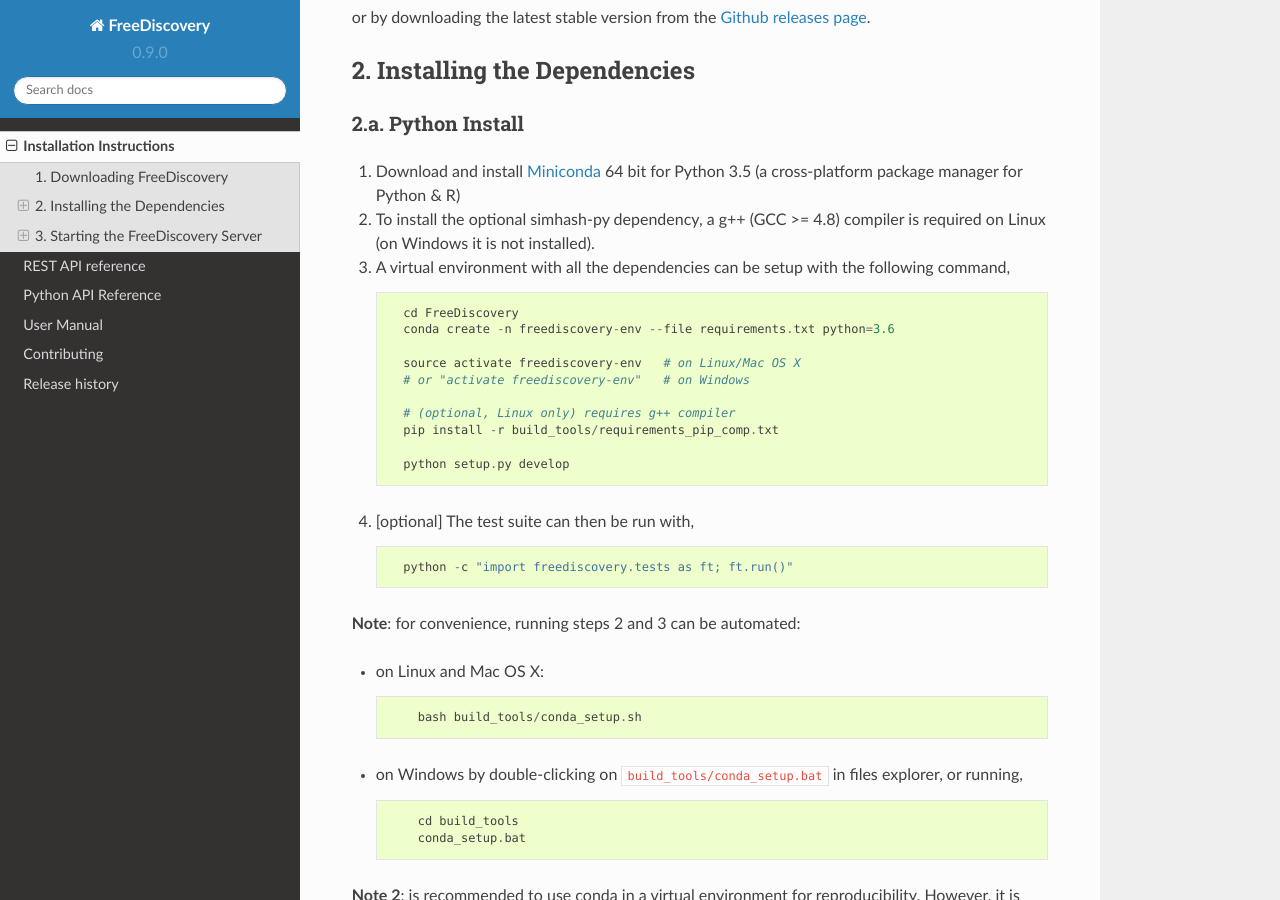
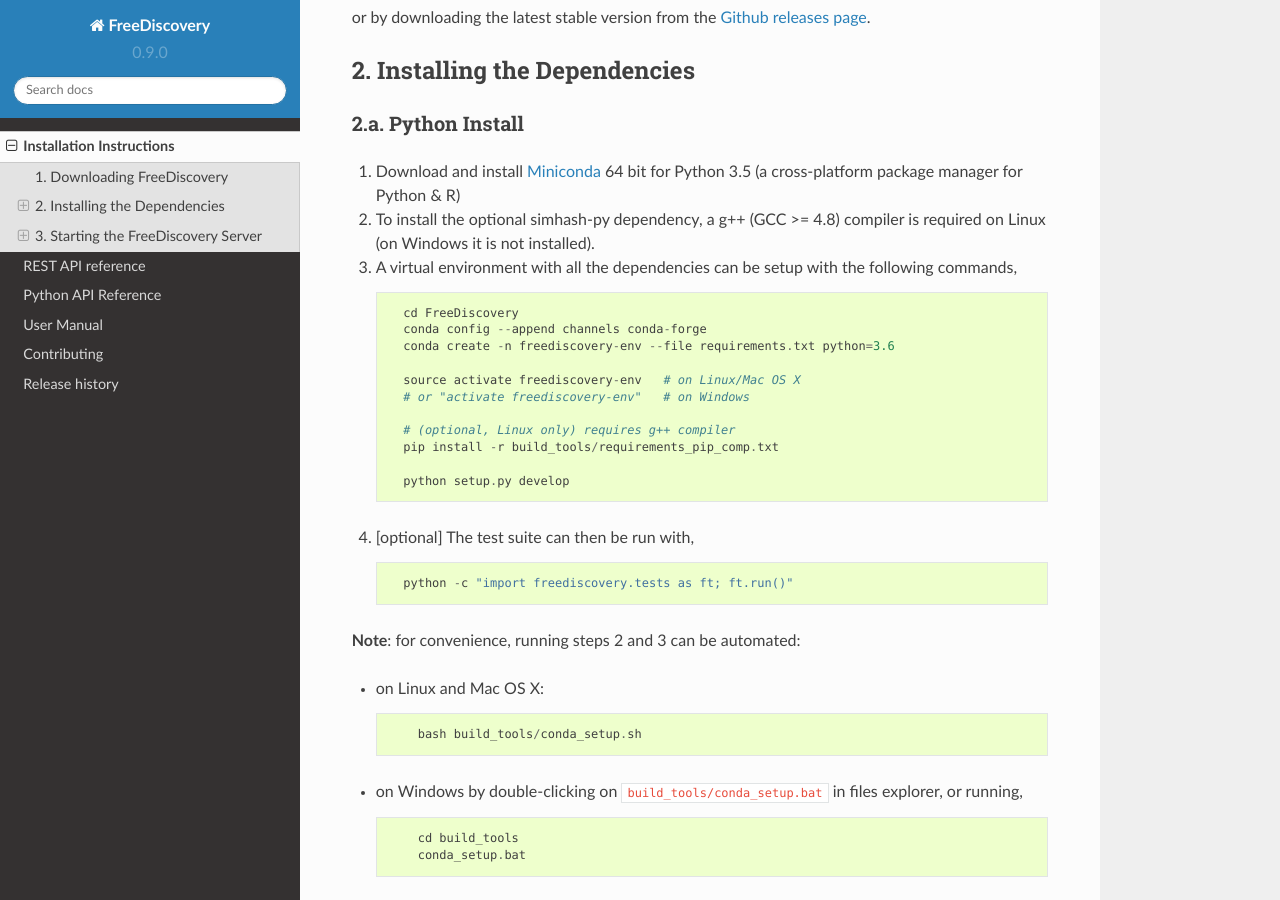
Before and after one commit to FreeDiscovery/FreeDiscovery, a Sphinx documentation site: the page built from doc/installation_instructions.md, in a window 1280 px wide and 900 px high, scrolled down 445 px. Built offline with Sphinx 7.4.7 and the Read the Docs theme 2.0.0, drawn with Linux system fonts in a browser that asks for light colours; pages that are not in the unit, such as notebooks, are missing from menus.

```diff
--- a/doc/installation_instructions.md
+++ b/doc/installation_instructions.md
@@ -22,9 +22,10 @@ or by downloading the latest stable version from the [Github releases page](http
 
  2. To install the optional simhash-py dependency, a g++ (GCC >= 4.8) compiler is required on Linux (on Windows it is not installed).
 
- 3. A virtual environment with all the dependencies can be setup with the following command,
+ 3. A virtual environment with all the dependencies can be setup with the following commands,
 
           cd FreeDiscovery
+          conda config --append channels conda-forge
           conda create -n freediscovery-env --file requirements.txt python=3.6
 
           source activate freediscovery-env   # on Linux/Mac OS X
```
Also changed, not shown: doc/user_manual/data_ingestion.md (+4 -5 lines), 1 other file.
